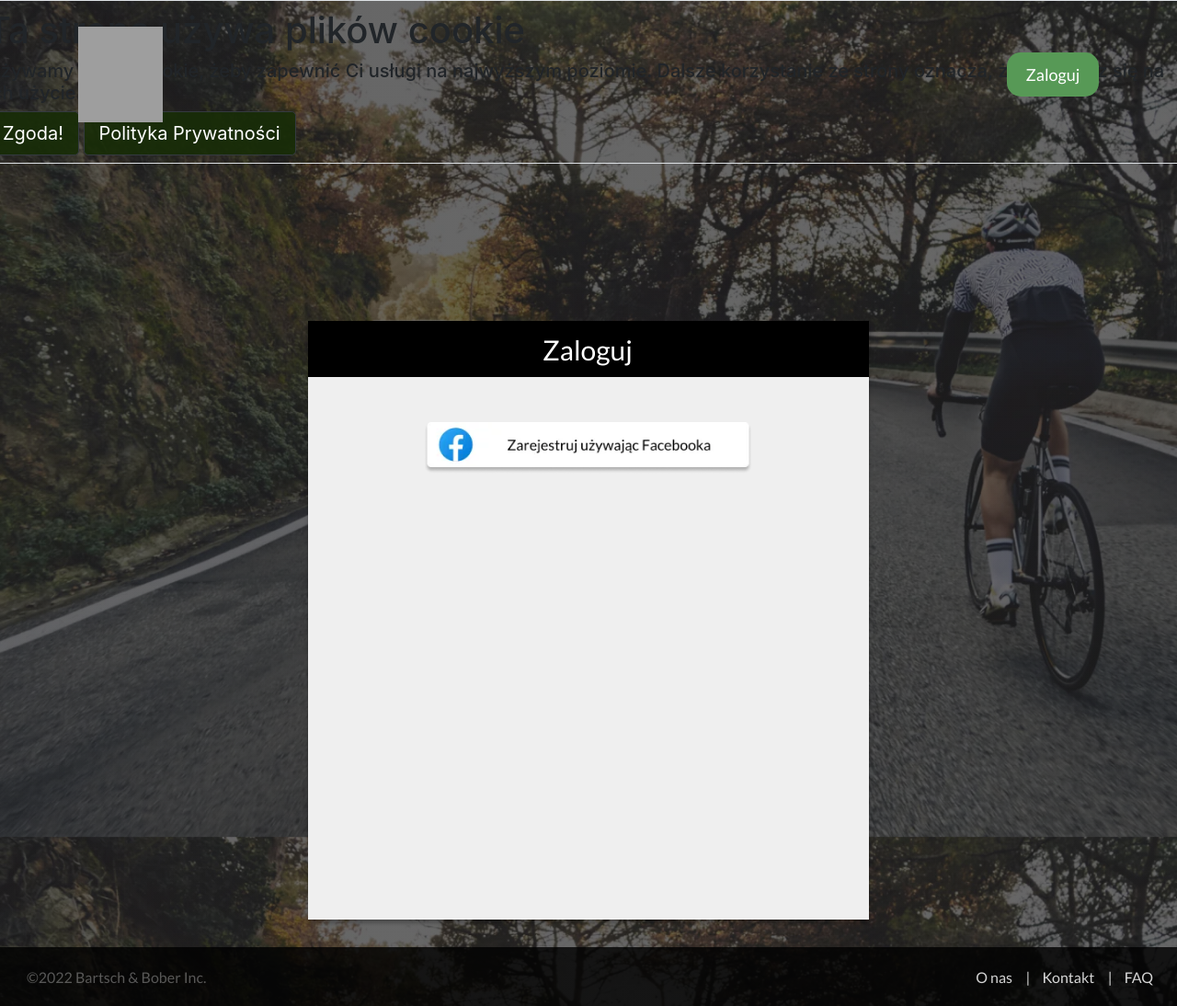
After one commit to MaBober/SportoweSwiry, a Python web app: template user/templates/newLogin.html in a window 1280 px wide. The commit adds this page. Shown: the whole page at 92% size. Run offline with Jinja, Linux system fonts and the light colour scheme; the template is opened without the code that fills it, so the values that code supplies are empty; some libraries are stand-ins or nearby versions; grey boxes are pictures that could not be loaded.

Commit message:
First step - new page "login"

```diff
--- /dev/null
+++ b/static/styles/login.css
@@ -0,0 +1,55 @@
+body {
+    background: linear-gradient(rgb(38,38,38,0.7), rgb(38,38,38,0.7)), url("/static/img/icon-image 1.webp") no-repeat center fixed;
+    background-size: cover;
+    /* background-color: #3a3a3a;
+    min-height: 100%;
+    position: relative; */
+  }
+
+
+  .Login-Main-Box {
+    width: 610px;
+    height: 651px;
+    display: flex;
+    flex-direction: column;
+    /* margin: 38px 175px 138px 223px; */
+    padding: 0 0 41px;
+    box-shadow: 0 4px 4px 0 rgba(0, 0, 0, 0.25);
+    background-color: #efefef;
+    margin: auto;
+    margin-top: 171px;
+  }
+
+  .Login-Title {
+    width: 610px;
+    height: 61px;
+    flex-grow: 0;
+    /* margin: 0 0 49px; */
+    padding: 13px 257px 12px 255px;
+    background-color: #000;
+  }
+
+
+  .Login-Title-Font {
+    width: 98px;
+    height: 36px;
+    flex-grow: 0;
+    font-family: Lato;
+    font-size: 30px;
+    font-weight: normal;
+    font-stretch: normal;
+    font-style: normal;
+    line-height: normal;
+    letter-spacing: normal;
+    text-align: center;
+    color: #fff;
+  }
+
+  img.FB-Login {
+    width: 399px;
+    height: 56px;
+    flex-grow: 0;
+    margin: 49px 106px 20px 105px;
+    object-fit: contain;
+    /* box-shadow: 0 4px 4px 0 rgba(0, 0, 0, 0.25); */
+  }
--- a/static/styles/styleCommon.css
+++ b/static/styles/styleCommon.css
@@ -12,6 +12,17 @@ body {
   background-color: #3a3a3a;
   min-height: 100%;
   position: relative;
+}
+
+
+/* MAIN STATIC CONTENER */
+
+.Static-Content {
+  display: flex;
+  flex-direction: column;
+  overflow: hidden;
+  padding-bottom: 94px;
+
 }
 
 
--- /dev/null
+++ b/user/templates/newLogin.html
@@ -0,0 +1,19 @@
+{% extends "pages//baseNew.html" %}
+
+
+{% block body_content %}
+<link rel= "stylesheet" type= "text/css" href= "{{ url_for('static',filename='styles/login.css') }}">
+<div class="Static-Content">
+    <div class="Login-Main-Box">
+        <div class="Login-Title">
+            <span class="Login-Title-Font">
+                Zaloguj
+            </span>
+        </div>
+        <img src="/static/img/fb login.webp"  class="FB-Login">
+    </div>
+
+</div>
+
+
+{% endblock %}
```
Also changed, not shown: static/styles/about.css (+0 -10 lines), user/routes.py (+8 -0 lines), static/img/fb login.webp (added), static/img/fb login@2x.webp (added), static/img/fb login@3x.webp (added), static/img/icon-image 1.webp (added), static/img/icon-image 1@2x.webp (added), static/img/icon-image 1@3x.webp (added).
